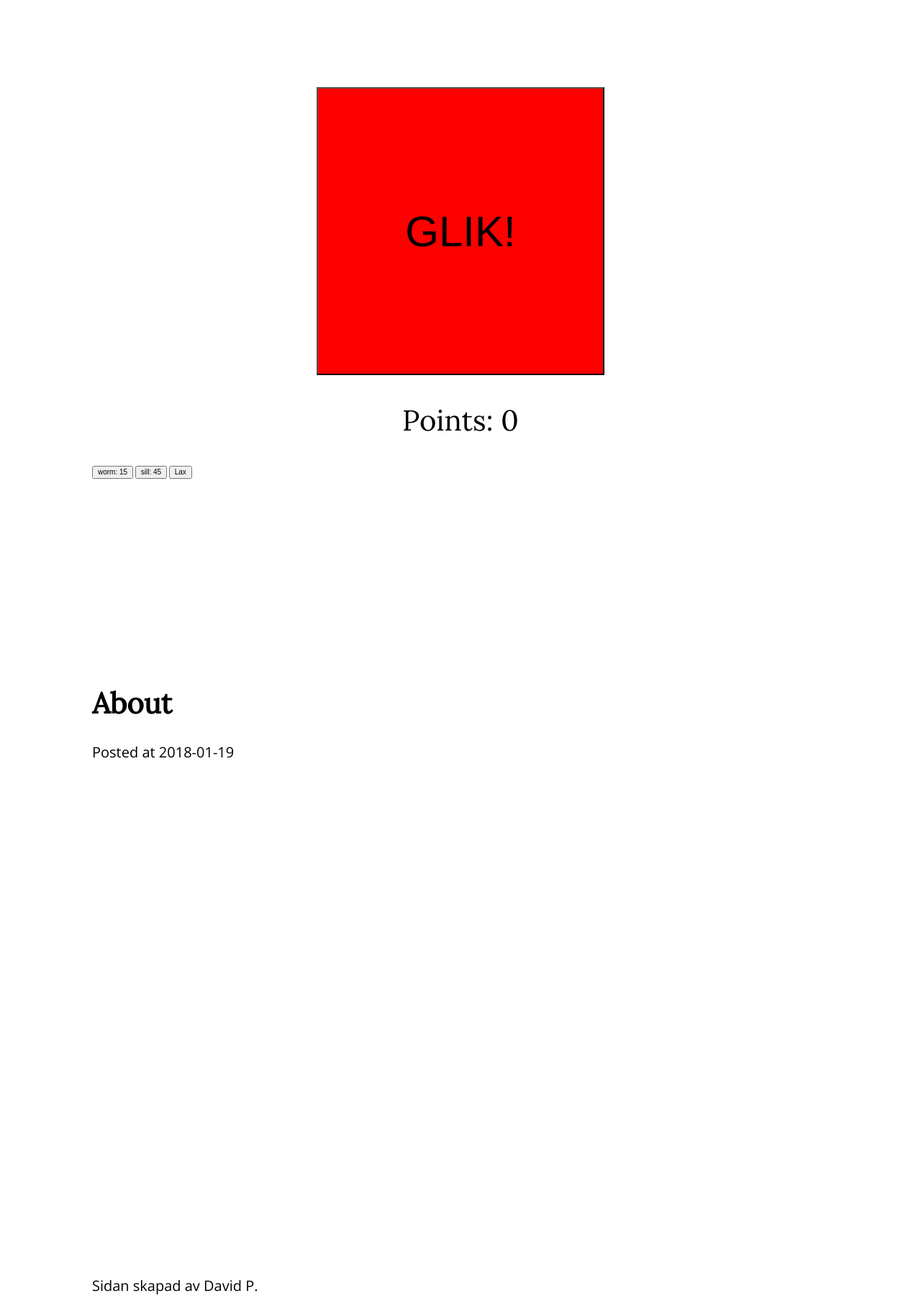
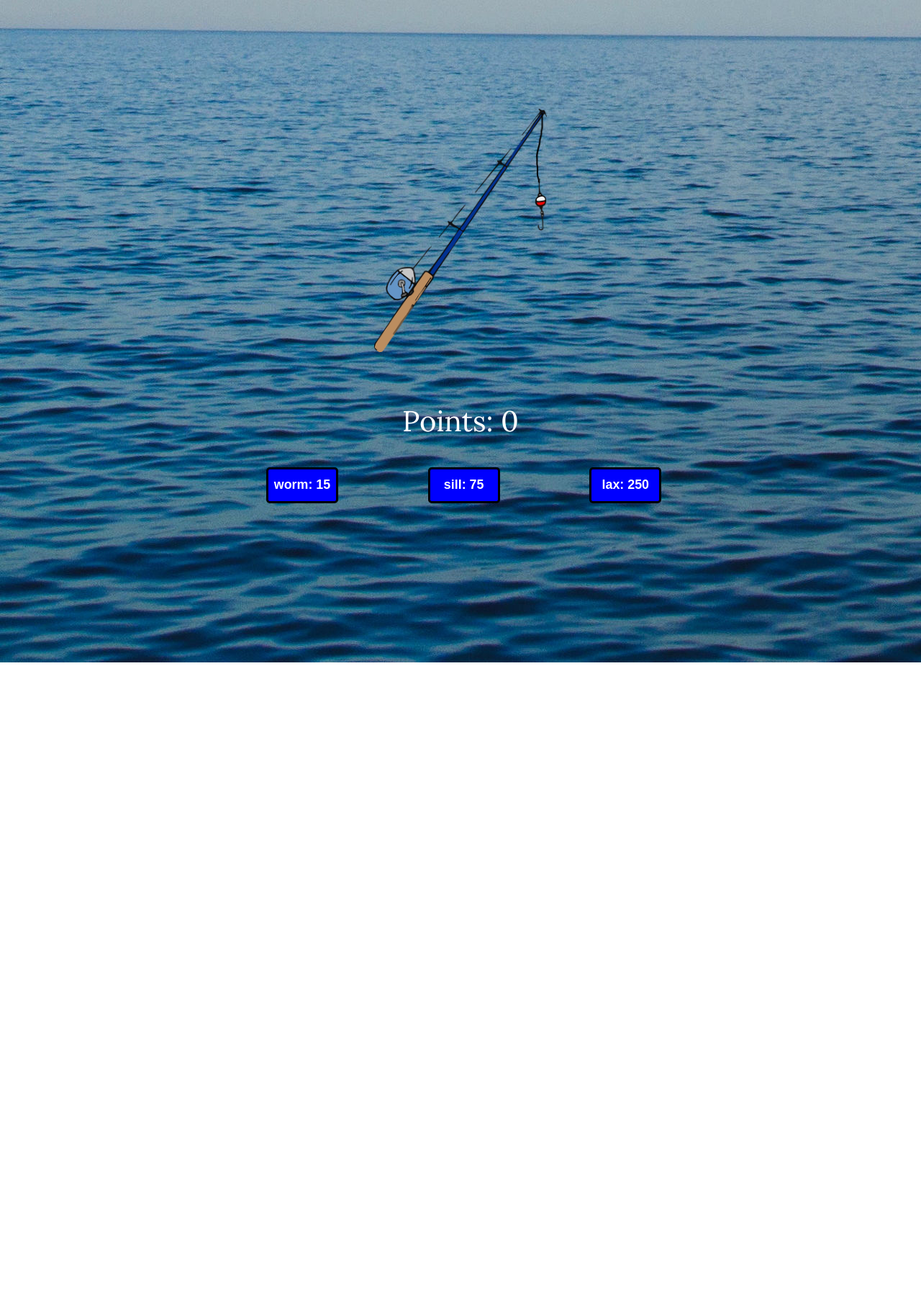
Before and after one commit to Logiccc/Clicker-spel, a plain HTML site: page index.html in a window 1280 px wide. Shown: the part 680-2480 px from the top of the page at 72% size. After the commit the page ends 1600 px from the top, so only its background shows below. Drawn offline with nearby package versions, Linux system fonts and the light colour scheme.

Commit message:
Added files via upload
Har fixat en hel del, har förfinat temat på sidan och tagit bort onödiga delar

```diff
--- a/index.html
+++ b/index.html
@@ -1,5 +1,6 @@
 <!doctype html>
 <html>
+
 <head>
 	<meta charset="utf-8">
 	<meta name="viewport" content="width=device-width, initial-scale=1.0">
@@ -8,43 +9,25 @@
 	<link rel="stylesheet" type="text/css" href="normalize.css">
 	<link href="https://fonts.googleapis.com/css?family=Lora|Open+Sans" rel="stylesheet">
 </head>
-<body>
+<body background="nicesea.jpg">
 	<main>
 		<!-- huvudmeny -->
-		<header class="top">
-			<!-- https://www.w3schools.com/css/css_navbar.asp -->
-		</header>
 		<!-- innehåll -->
 		<section>
 			<article id="welcome">
-				<header>
-				</header>
 			</article>
 			<article id="clicker">
-				<header>
-				</header>
+				<!-- Side navigation -->
 				<div id="game">
-					<button id="clickerbutton">GLIK!</button>
+					<button id="clickerbutton"></button>
 				</div>
 				<div id="score"></div>
 				<div id="powerUps">
 					<p id="powerText"></p>
 					<button id="worm">Lil Mask</button>
 					<button id="sill">Sill</button>
-					<button id="Lax">Lax</button>
+					<button id="lax">Lax</button>
 				</div>
-			</article>
-			<article id="about">
-				<header>
-					<h2>About</h2>
-					<p>Posted at <time>2018-01-19</time></p>
-				</header>
-			</article>
-		</section>
-		<!-- sidfot -->
-		<footer>
-			<p>Sidan skapad av David P.</p>
-		</footer>
 	</main>
 	<script src="spel.js"></script>
 </body>
--- a/spel.js
+++ b/spel.js
@@ -14,10 +14,10 @@ var clickValue = 1;
 var wormClicks = 0;
 var bank = 0;
 var wormCost = 15;
-var sillCost = 45;
+var sillCost = 75;
 var sill = null;
 var lax = null;
-var laxCost = 150;
+var laxCost = 250;
 
 
 
@@ -25,6 +25,7 @@ var laxCost = 150;
 scoreText.textContent = "Points: 0";
 wormKnapp.textContent = "worm: " + Math.floor(wormCost);
 sillKnapp.textContent = "sill: " + Math.floor(sillCost);
+laxKnapp.textContent = "lax: " + Math.floor(laxCost);
 
 /* click event + logic */
 button.addEventListener("click", function() {
@@ -43,7 +44,7 @@ scoreDiv.appendChild(scoreText); // fäst p elementet i score diven.
 wormKnapp.addEventListener("click", function() {
 	if (bank >= wormCost) {
 		console.log("köpte worm");
-		clickValue += 0.5;
+		clickValue += 0.1;
 		bank -= wormCost;
 		wormCost *= 1.5;
 		powerText.textContent = "Med lite mask ska de nog gå fortare att få upp lire fisk! :-P";
@@ -76,12 +77,12 @@ laxKnapp.addEventListener("click", function(){
 	if (bank >= laxCost) {
 		console.log("Stor LaxN");
 		bank -=  laxCost;
-		clickValue *= 2;
+		clickValue *= 77;
 		laxCost *= 7;
-		powerText.textContent = "Nämen Jisses vilken jäkla baddare! En Stor LaxN!!!";
+		powerText.textContent = "Nämen Jisses sicken jäkla baddare! Stor LaxN!!! >:D";
 		scoreText.textContent = "Points: " + Math.floor(bank);
 		laxKnapp.textContent = "lax: " + Math.floor(laxCost);
 		} else {
-			powerText.textContent = "Du hast nicht das roden med das laxenfaust!";
+			powerText.textContent = "Du hast nicht das roden med das laxenfaust! D:<";
 		}
-})
+}, true)
--- a/style.css
+++ b/style.css
@@ -28,9 +28,7 @@ p {
 	font-size: 2em;
 }
 
-.top {
-	border-bottom: 1px solid grey;
-}
+
 
 .menu ul {
 	margin: 0px;
@@ -48,9 +46,7 @@ p {
 	text-decoration: none;
 }
 
-.menu a:hover {
-	border-bottom: 2px solid grey;
-}
+
 
 article {
 	height: 100vh;
@@ -64,19 +60,65 @@ article {
 #score {
 	font-size: 2em;
 }
+#clickerbutton:active{
+	width: 400px;
+	height: 400px;
+	background-size: 100%;
 
+}
+#clickerbutton:hover{
+	background-size: 101%
+	background-position: center center;
+	width: 400px;
+	height: 400px;
+
+}
 #clickerbutton {
 	font-size: 6em;
 	width:400px;
 	height:400px;
-	background-color: red;
+	border: 0;
+	background-image: url(hejsan.png);
+	background-position: center center;
+	background-color: transparent;
+
+	background-size: 60%;
+	background-repeat: no-repeat;
 }
 
-#clickerbutton:active {
-	transition: border 1s;
-	background-color: rgba(255,0,0,1);
-	border: 80px solid black;
+b
+#clickerbutton:focus, #worm:focus, #sill:focus, #lax:focus{
+
+	outline: 0px;
+
 }
-#clickerbutton:focus {
-	outline: 0px;
+
+#powerUps, #worm, #lax, #sill{
+
+	margin-left: 121px;
+    margin-top: 1px;
+    height: 90px;
+    border: none;
+    color: white;
+    font-size:14px;
+    font-weight:700;
+    marin: 0 auto;
 }
+#powerUps {
+	background: transparent;
+}
+#worm, #lax, #sill {
+	background-color: blue;
+	color: white;
+	border-radius: 5px;
+	border: solid black;
+	width: 100px;
+	height: 50px;
+	text-align: center;
+	font-size: 1.275em;
+
+}
+
+#score {
+	color: white;
+}
```
Also changed, not shown: fishing-rod-vector-clipart.png (added), hejsan.png (added), nicesea.jpg (added), normalize.css, 1 other file.
